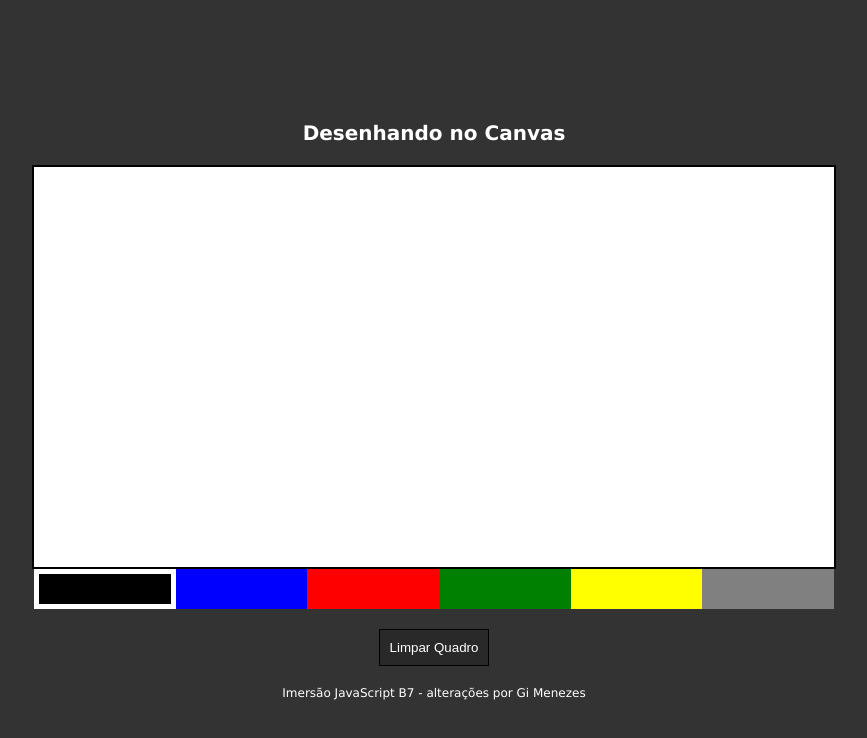
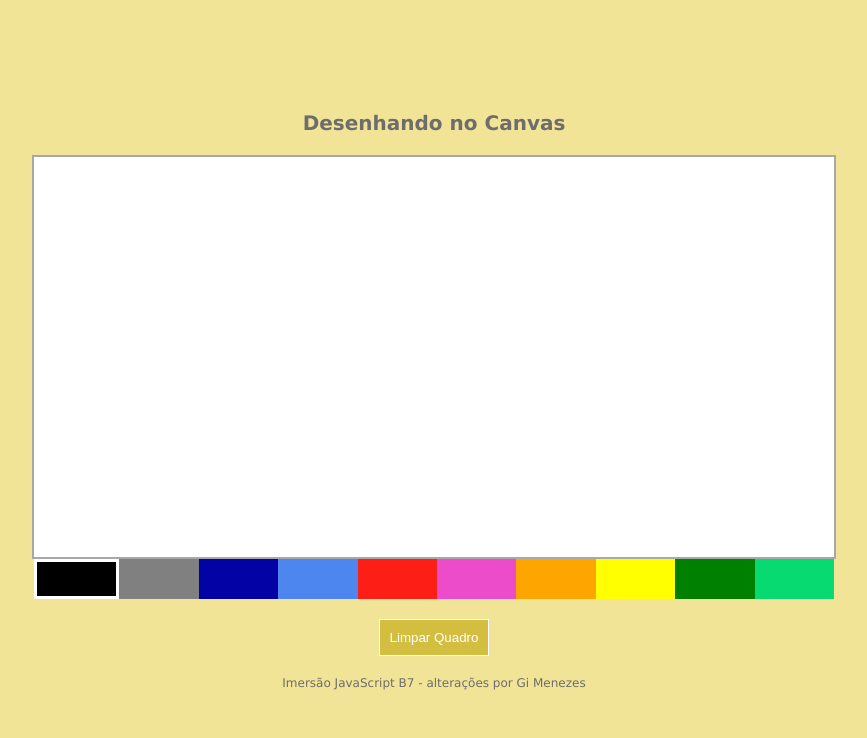
Before and after one commit to gsmenezes/js-draw, a plain HTML site: page index.html in a window 1280 px wide. Both pictures are taken after a click on the element 310 px from the left and 588 px from the top of the page. Shown: the whole page, without its empty margins (206-1073 px from the left). Drawn offline with Linux system fonts and the light colour scheme.

Commit message:
add functions, screenshot and adjust layout

```diff
--- a/index.html
+++ b/index.html
@@ -15,11 +15,15 @@
 
     <div class="colorArea">
         <div data-color="black" style="background-color: black" class="color active"></div>
-        <div data-color="blue" style="background-color: blue" class="color"></div>
-        <div data-color="red" style="background-color: red" class="color"></div>
+        <div data-color="gray" style="background-color: gray" class="color"></div>
+        <div data-color="blue" style="background-color: rgb(3, 3, 165)" class="color"></div>
+        <div data-color="lightblue" style="background-color: rgb(77, 134, 238)" class="color"></div>
+        <div data-color="red" style="background-color: rgba(255, 0, 0, 0.864)" class="color"></div>
+        <div data-color="pink" style="background-color: rgb(236, 76, 202)" class="color"></div>
+        <div data-color="orange" style="background-color: orange" class="color"></div>
+        <div data-color="yellow" style="background-color: yellow" class="color"></div>
         <div data-color="green" style="background-color: green" class="color"></div>
-        <div data-color="yellow" style="background-color: yellow" class="color"></div>
-        <div data-color="gray" style="background-color: gray" class="color"></div>
+        <div data-color="lightgreen" style="background-color: rgb(6, 218, 112)" class="color"></div>
     </div>
 
     <button class="clear">Limpar Quadro</button>
--- a/script.js
+++ b/script.js
@@ -0,0 +1,69 @@
+// initial data
+let currentColor = "black"; // seta o preto como 'padrão'
+let canDraw = false;
+let mouseX = 0;
+let mouseY = 0;
+
+let screen = document.querySelector("#tela");
+let ctx = screen.getContext("2d"); // pega as dimensões da tela
+
+// events
+document.querySelectorAll(".colorArea .color").forEach((item) => {
+  item.addEventListener("click", colorClickEvent);
+});
+
+screen.addEventListener("mousedown", mouseDownEvent);
+screen.addEventListener("mousemove", mouseMoveEvent);
+screen.addEventListener("mouseup", mouseUpEvent);
+
+document.querySelector(".clear").addEventListener("click", clearScreen);
+
+//functions
+function colorClickEvent(e) {
+  let color = e.target.getAttribute("data-color");
+  // console.log("Cor clicada:", color);
+  currentColor = color;
+
+  document.querySelector(".color.active").classList.remove("active"); //remove a class
+  e.target.classList.add("active"); //adiciona no item clicado
+}
+
+function mouseDownEvent(e) {
+  canDraw = true;
+  mouseX = e.pageX - screen.offsetLeft; //distancia do elemento para o fim da página à esquerda
+  mouseY = e.pageY - screen.offsetTop; // distancia do elemento para o início da página acima
+}
+
+function mouseMoveEvent(e) {
+  if (canDraw) {
+    draw(e.pageX, e.pageY);
+  }
+}
+
+function mouseUpEvent() {
+  canDraw = false;
+}
+
+function draw(x, y) {
+  //recebe as duas posições
+  let pointX = x - screen.offsetLeft;
+  let pointY = y - screen.offsetTop;
+
+  //Para fazer a 'linha'
+  ctx.beginPath(); //começo o desenho
+  ctx.lineWidth = 4; //grossura da linha
+  ctx.lineJoin = "round"; // formato
+  ctx.moveTo(mouseX, mouseY); // para onde ele vai mover
+  ctx.lineTo(pointX, pointY);
+  ctx.closePath(); //termina o desenho
+  ctx.strokeStyle = currentColor; // qual cor será a linha
+  ctx.stroke();
+
+  mouseX = pointX;
+  mouseY = pointY;
+}
+
+function clearScreen() {
+  ctx.setTransform(1, 0, 0, 1, 0, 0);
+  ctx.clearRect(0, 0, ctx.canvas.width, ctx.canvas.height);
+}
--- a/style.css
+++ b/style.css
@@ -10,19 +10,19 @@ body {
     justify-content: center;
     align-items: center;
     flex-direction: column;
-    background-color: #333;
+    background-color: rgb(241, 228, 151);
     font-family: 'Lucida Sans', 'Lucida Sans Regular', 'Lucida Grande', 'Lucida Sans Unicode', Geneva, Verdana, sans-serif;
 
 }
 
 h1 {
-    color: #FFF;
+    color: rgb(110, 108, 108);
     margin: 20px 0;
     font-size: 20px;
 }
 
 #tela {
-    border: 2px solid #000;
+    border: 2px solid rgb(168, 168, 168);
     background-color: #FFF;
     cursor: crosshair;
 }
@@ -37,20 +37,24 @@ h1 {
     cursor: pointer;
 }
 .color.active {
-    border: 5px solid #FFF;
+    border: 3px solid #FFF;
 }
 
 .clear {
-    border: 1px solid #000;
-    background-color: rgba(0, 0, 0, 0.2);
+    border: 1px solid #FFF;
+    background-color: rgb(212, 190, 64);
     color: #FFF;
     padding: 10px;
     margin-top: 20px;
     cursor: pointer;
 }
 
+.clear:hover{
+    background-color: rgb(192, 165, 15);
+}
+
 footer {
-    margin-top: 20px;
-    color: #FFF;
+    margin: 20px 0;
+    color: rgb(110, 108, 108);
     font-size: 12px;
 }
```
Also changed, not shown: screenshot.png (added).
